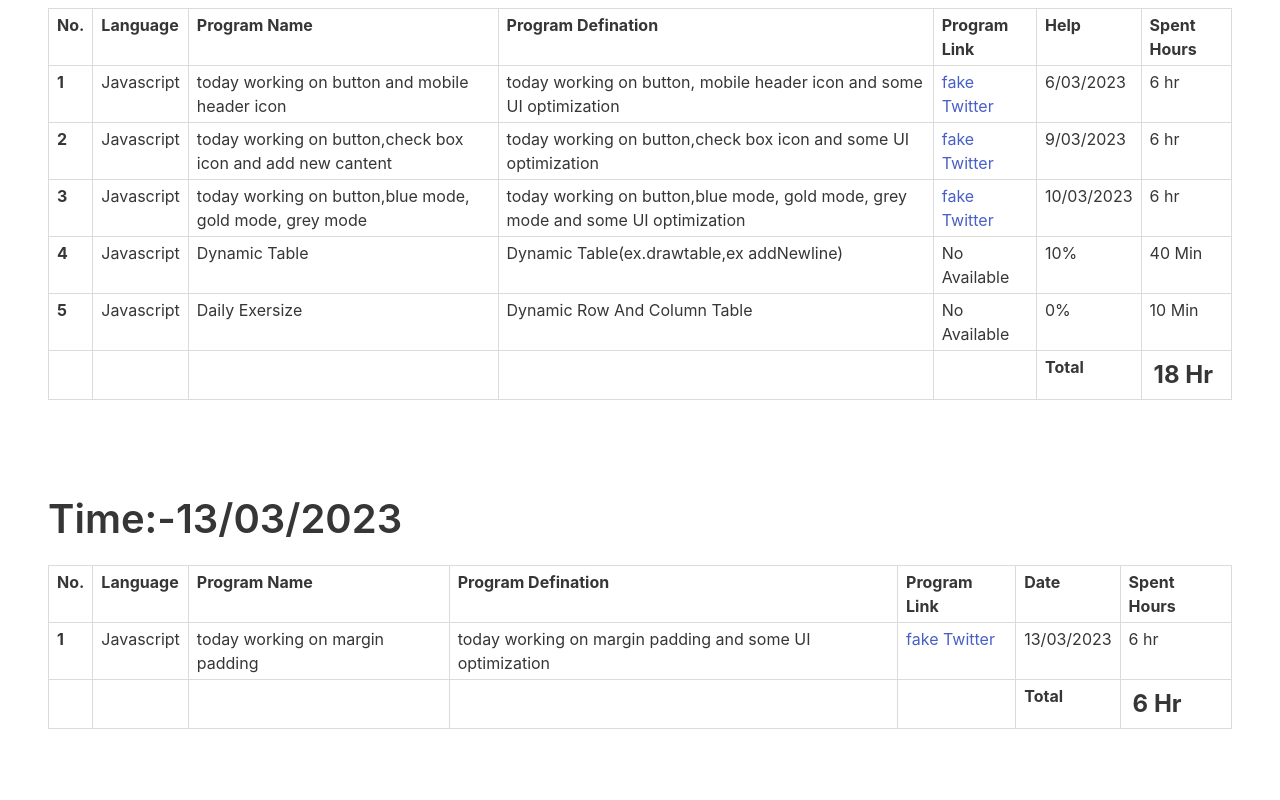
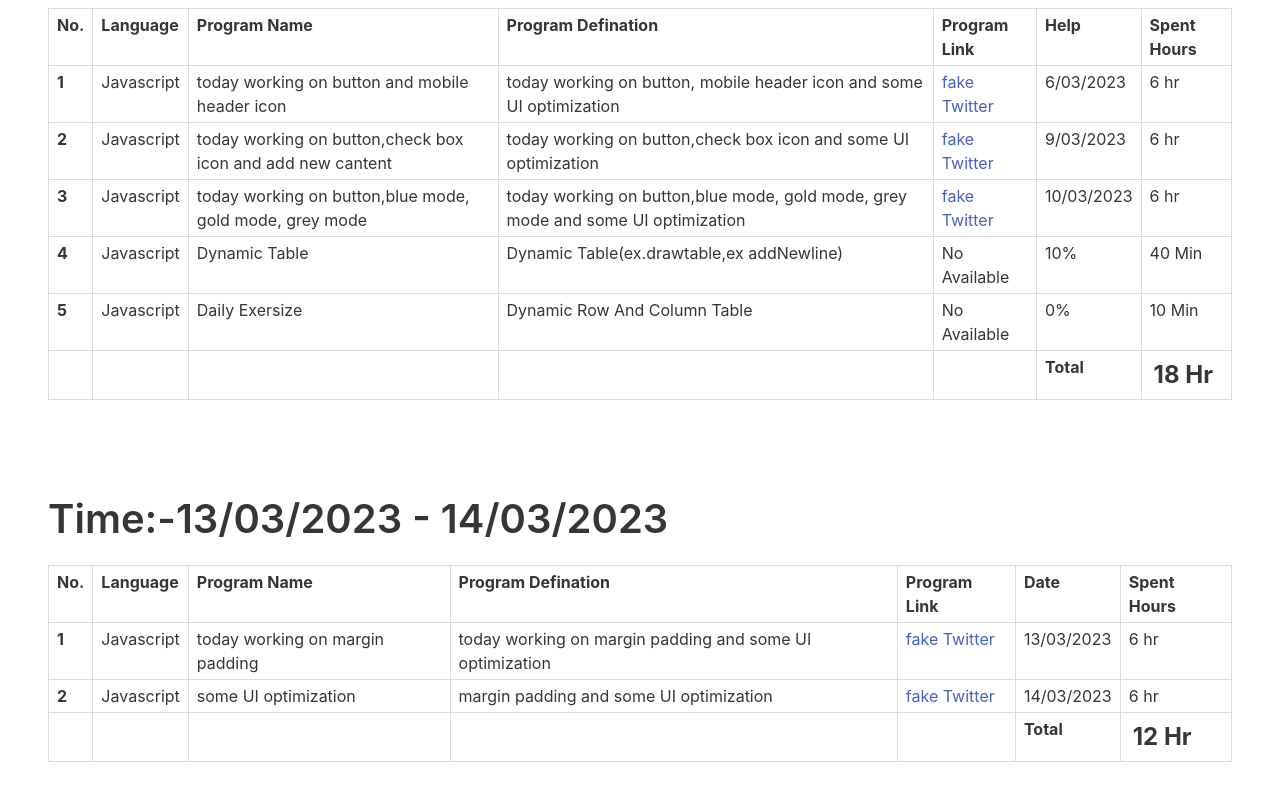
Before and after one commit to surajbca/daily-task-tracker, a plain HTML site: page index.html in a window 1280 px wide. Shown: the part 1756-2556 px from the top of the page. Before the commit the page ends 2533 px from the top, so only its background shows below. Drawn offline with nearby package versions, Linux system fonts and the light colour scheme.

Commit message:
daily task

```diff
--- a/index.html
+++ b/index.html
@@ -337,7 +337,7 @@
   </section>
   <section class="section">
     <div class="table-container">
-      <h1 class="title is-size-2">Time:-13/03/2023 </h1>
+      <h1 class="title is-size-2">Time:-13/03/2023 - 14/03/2023</h1>
       <table class="table  is-bordered is-striped is-narrow is-hoverable is-fullwidth">
         <thead>
           <tr>
@@ -359,17 +359,17 @@
             <td>13/03/2023</td>
             <td>6 hr</td>
           </tr>
+
+          <tr>
+            <th>2</th>
+            <td>Javascript</td>
+            <td>some UI optimization</td>
+            <td>margin padding and some UI optimization</td>
+            <td><a href="https://surajbca.github.io/fake-twitter-generator/" target="_blank">fake Twitter</a></td>
+            <td>14/03/2023</td>
+            <td>6 hr</td>
+          </tr>
           <!--
-            <tr>
-              <th>2</th>
-              <td>Javascript</td>
-              <td>today working on button,check box icon and add new cantent</td>
-              <td>today working on button,check box icon and some UI optimization</td>
-              <td><a href="https://surajbca.github.io/fake-twitter-generator/" target="_blank">fake Twitter</a></td>
-              <td>9/03/2023</td>
-              <td>6 hr</td>
-            </tr>
-
             <tr>
               <th>3</th>
               <td>Javascript</td>
@@ -407,7 +407,7 @@
             <th></th>
             <th></th>
             <th>Total</th>
-            <th class="is-size-4">6 Hr</th>
+            <th class="is-size-4">12 Hr</th>
           </tr>
         </thead>
       </table>
```
